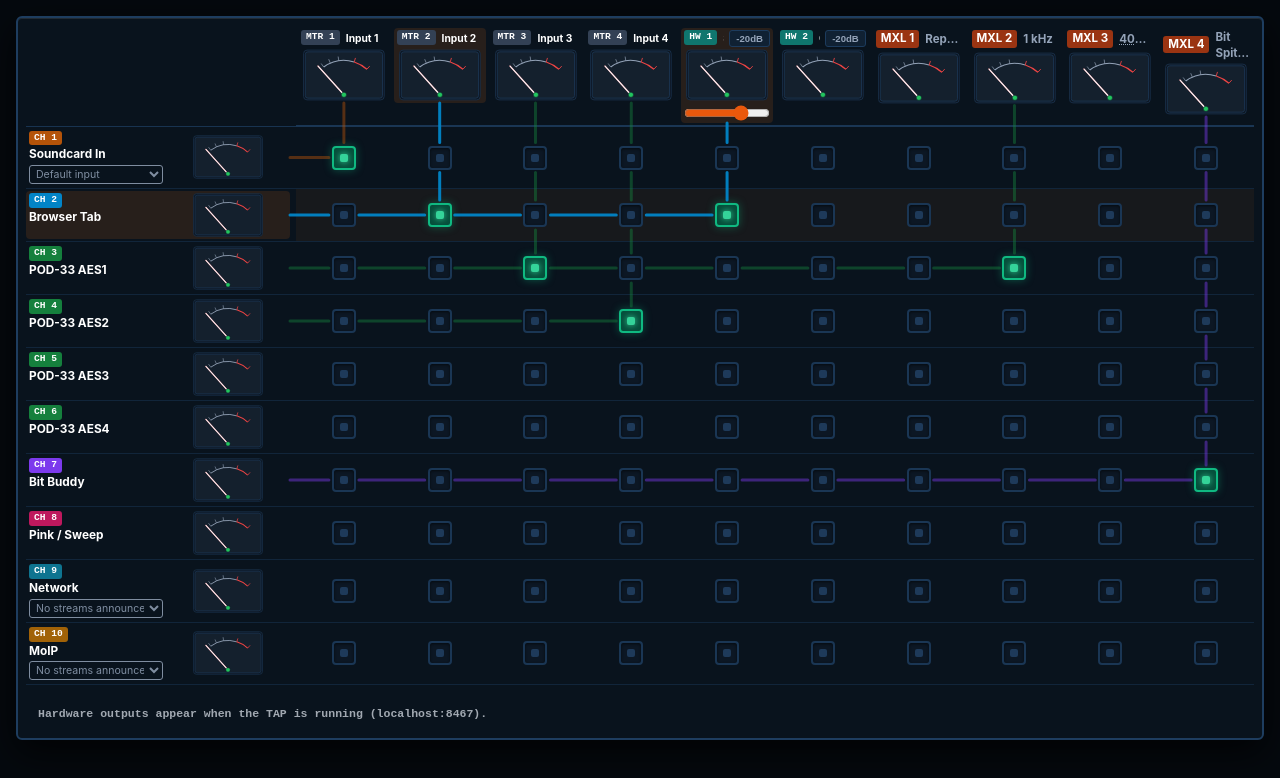
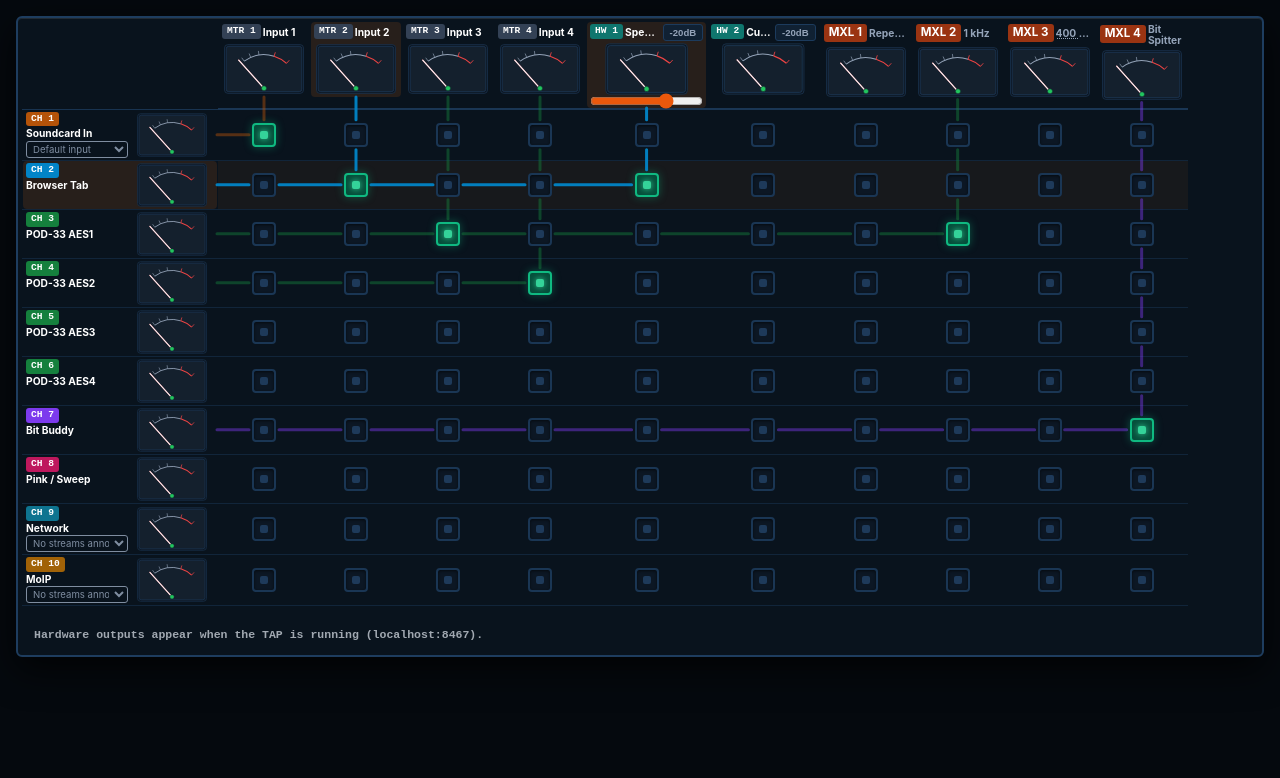
Before and after one commit to WardBeckSystems/WebRouter, a website built with Vite: page index.html in a window 1280 px wide. Built offline with nearby package versions, Linux system fonts and the light colour scheme; no server answers; files whose address does not match are found by name.

Commit message:
Tight grid: narrow columns sized to the meters, short rows, no gutters

```diff
--- a/src/web-router.css
+++ b/src/web-router.css
@@ -1596,3 +1596,21 @@ body .wr-rack .wr-grid .wr-strip.selected { background: rgba(249, 115, 22, 0.12)
 .wr-art-meter { position: relative; }
 .wr-art-tag { position: absolute; left: 0; right: 0; bottom: 9%; display: flex; justify-content: center; pointer-events: none; }
 .wr-art-tag .wr-strip-tag { pointer-events: auto; font-size: 0.6rem; padding: 0 5px; line-height: 1.35; margin: 0; }
+
+/* Tight: narrow columns sized to the meters, short rows, no gutters */
+.wr-rack .wr-grid.wr-matrix-table:not(.wr-hw-grid) { width: auto; min-width: 0; }
+.wr-rack .wr-grid:not(.wr-hw-grid) col,
+.wr-rack .wr-grid:not(.wr-hw-grid) .wr-grid-corner,
+.wr-rack .wr-grid:not(.wr-hw-grid) .wr-grid-in { width: 196px; }
+.wr-rack .wr-grid:not(.wr-hw-grid) .wr-grid-out-head { width: 92px; padding: 0 1px !important; }
+.wr-rack .wr-grid:not(.wr-hw-grid) th, .wr-rack .wr-grid:not(.wr-hw-grid) td { padding: 0 1px !important; }
+.wr-rack .wr-grid .wr-in-strip { grid-template-columns: minmax(0, 1fr) 84px; column-gap: 2px; padding: 1px 2px !important; }
+.wr-rack .wr-grid .wr-in-strip .wr-art-meter .wr-theme-meter-svg { height: 50px; }
+.wr-rack .wr-grid .wr-grid-out .wr-art-meter .wr-theme-meter-svg { height: 56px; }
+.wr-rack .wr-grid .wr-strip-top { gap: 2px; }
+.wr-rack .wr-grid .wr-out-strip .wr-strip-top { min-height: 0; margin: 0; }
+.wr-rack .wr-grid .wr-strip-name { font-size: 0.64rem; line-height: 1.1; }
+.wr-rack .wr-grid .wr-rx-pick { font-size: 0.6rem; margin-top: 1px; }
+.wr-rack .wr-grid .wr-level { margin: 1px 0 0; height: 10px; }
+.wr-rack .wr-art-tag .wr-strip-tag { font-size: 0.54rem; padding: 0 4px; }
+.wr-rack { padding: 4px; }
```
